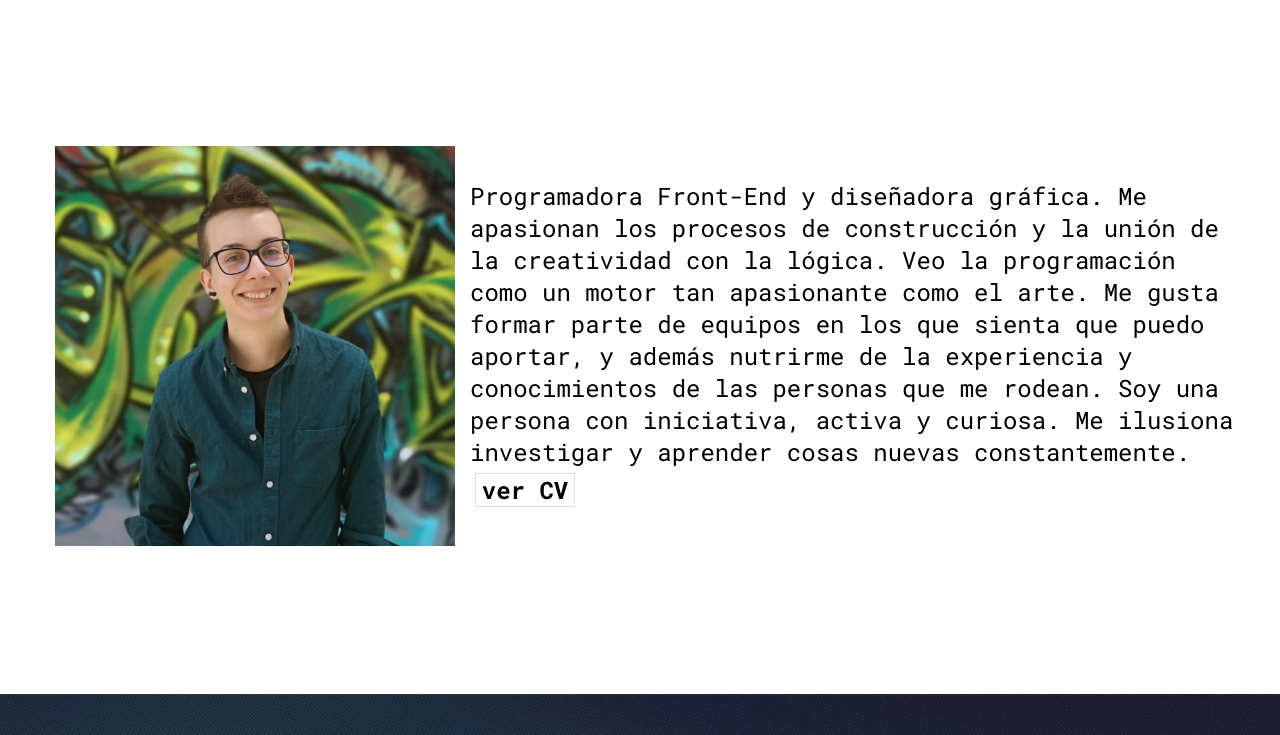
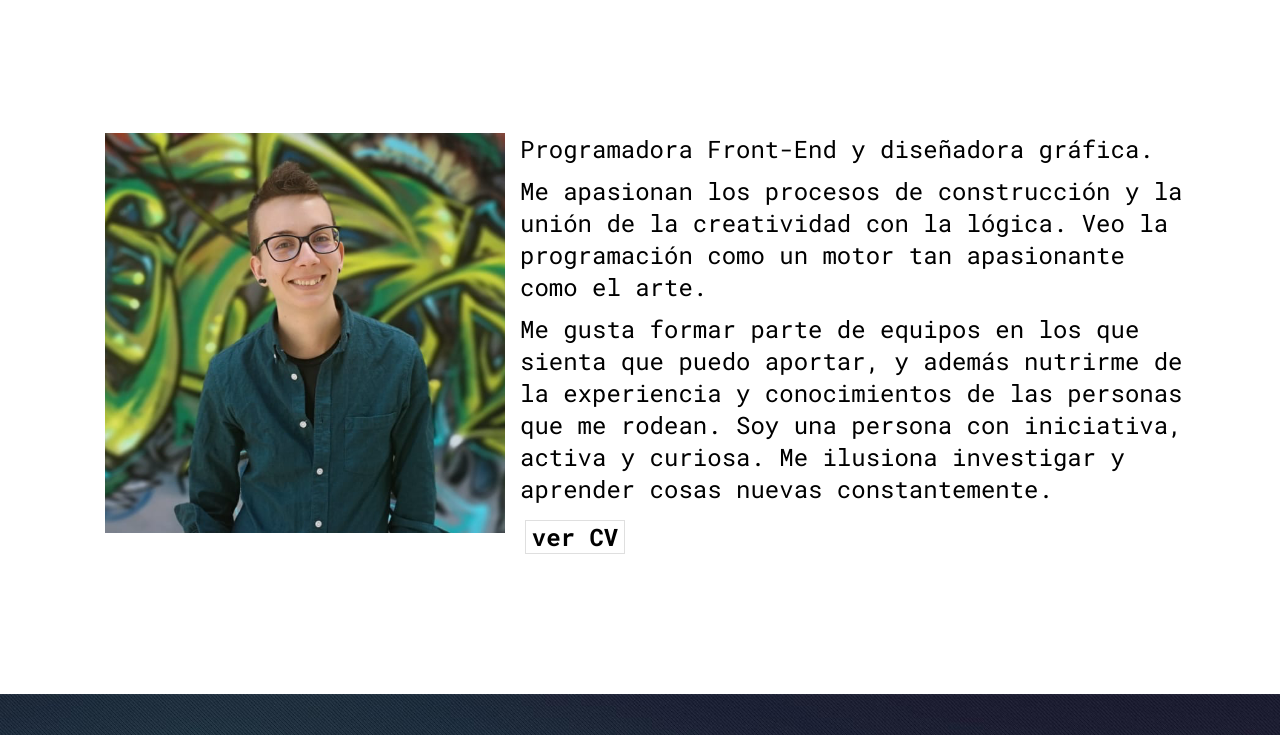
Before and after one commit to elvirafuente/personal-project, a React app: page / in a window 1280 px wide. Shown: the part 926-1661 px from the top of the page. Built offline with nearby package versions, Linux system fonts and the light colour scheme.

Commit message:
add space between paragraphs

```diff
--- a/docs/service-worker.js
+++ b/docs/service-worker.js
@@ -14,7 +14,7 @@
 importScripts("https://storage.googleapis.com/workbox-cdn/releases/4.3.1/workbox-sw.js");
 
 importScripts(
-  "./precache-manifest.6f1637209f9e98bd0c3bb0317ca56529.js"
+  "./precache-manifest.489d081a2780f29c4cf3159721f83324.js"
 );
 
 self.addEventListener('message', (event) => {
--- a/src/components/About/index.js
+++ b/src/components/About/index.js
@@ -11,11 +11,11 @@ function About() {
                 <div className="section__content">
                     <img src={ProfilePicture} alt="Elvira Fuente" className="section__image" />
                     <div className="section__description-container">
-                        <p className="section__description">Programadora Front-End y diseñadora gráfica.
+                        <p className="section__description">Programadora Front-End y diseñadora gráfica.</p>
 
-Me apasionan los procesos de construcción y la unión de la creatividad con la lógica. Veo la programación como un motor tan apasionante como el arte.
+                        <p className="section__description">Me apasionan los procesos de construcción y la unión de la creatividad con la lógica. Veo la programación como un motor tan apasionante como el arte.</p>
 
-Me gusta formar parte de equipos en los que sienta que puedo aportar, y además nutrirme de la experiencia y conocimientos de las personas que me rodean. Soy una persona con iniciativa, activa y curiosa. Me ilusiona investigar y aprender cosas nuevas constantemente.</p>
+                        <p className="section__description">Me gusta formar parte de equipos en los que sienta que puedo aportar, y además nutrirme de la experiencia y conocimientos de las personas que me rodean. Soy una persona con iniciativa, activa y curiosa. Me ilusiona investigar y aprender cosas nuevas constantemente.</p>
                         <a href={CV} target="_blank" rel="noopener noreferrer" className="card__link"><p className="card__link-text">ver CV</p></a>
                     </div>
                 </div>
@@ -40,7 +40,7 @@ Me gusta formar parte de equipos en los que sienta que puedo aportar, y además
                     <p className="item item2">]</p>
                 </div>
                 <div className="array-container">
-                    <p className="item item1">metodologías =</p>
+                    <p className="item item1">marco de trabajo =</p>
                     <p className="item item2">[</p>
                     <p className="item item2">Agile,</p>
                     <p className="item item2">SCRUM</p>
--- a/src/components/About/styles.scss
+++ b/src/components/About/styles.scss
@@ -13,16 +13,20 @@
     flex-direction: column;
     margin: auto;
     align-items: center;
-    width: 300px;
+    max-width: 300px;
     font-size: 16px;
     @media all and (min-width:768px) {
-        width: 750px;
+        max-width: 1000px;
         flex-direction: row;
+        align-items: flex-start;
         font-size: 18px;
+        padding: 0 50px;
+        justify-content: center;
+
     }
 
     @media all and (min-width:1280px) {
-        width: 1200px;
+        min-width: 1200px;
         font-size: 24px;
     }
 }
@@ -30,8 +34,8 @@
 
 .section__image{
     width: 300px;
-    margin: 15px;
-    @media all and (min-width:768px) {
+    margin: 0 15px 15px;
+    @media all and (min-width:1280px) {
         width: 400px;
     }
 }
@@ -96,3 +100,7 @@
     display: flex;
     flex-direction: column;
 }
+
+.section__description{
+    padding-bottom: 10px;
+}
```
Also changed, not shown: docs/index.html (+1 -1 lines), docs/asset-manifest.json, 10 other files.
